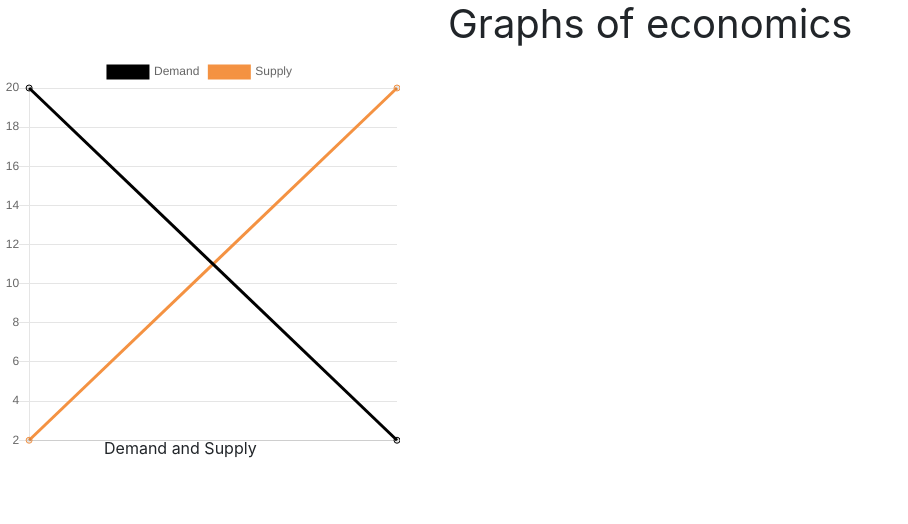
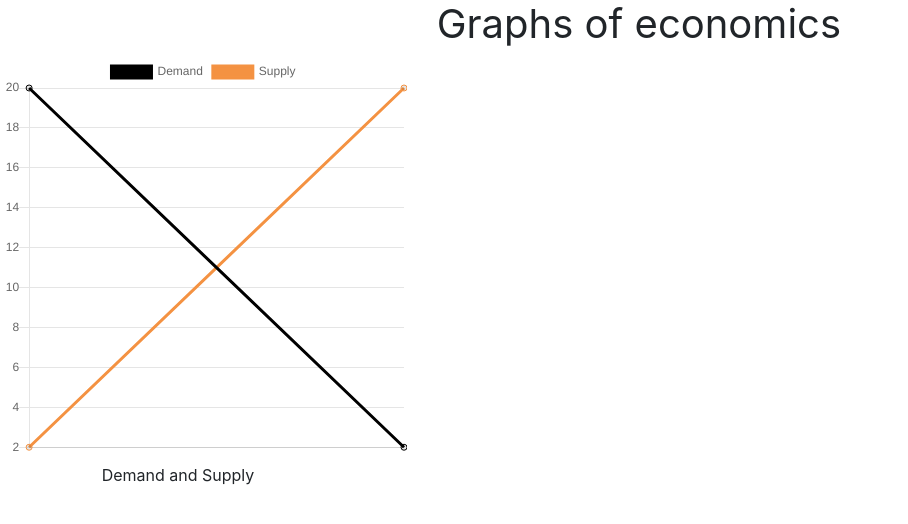
Before and after one commit to NickWatsonMan/Economics-Graphs, a Vue app in the folder my-project/: page / in a window 1280 px wide. Shown: the top 524 px of the page, without its empty margins (0-908 px from the left). Built offline with nearby package versions, Linux system fonts and the light colour scheme.

Commit message:
Bootstrap added

```diff
--- a/my-project/src/components/Hello.vue
+++ b/my-project/src/components/Hello.vue
@@ -1,18 +1,18 @@
 <template>
-  <div class="hello">
+<div class="hello">
   <head>
   </head>
-    <h1>Graphs of economics</h1>
-        <div id="result">
-          <h1></h1>
-        </div>
-
-        <div style="width: 400px">
+  <div class="row">
+    <div class="col-md-4"></div>
+    <div class="col-md-4"><h1>Graphs of economics</h1></div>
+  </div>
+  <div class="row">
+    <div class="col-md-4">
           <canvas id="demandSupplyChart" width="400" height="400"></canvas>
           <p>Demand and Supply</p>
-        </div>
-
+    </div>
   </div>
+</div>
 </template>
 <script>
 export default {
@@ -29,12 +29,10 @@ export default {
 <style scoped>
 h1 {
   font-weight: normal;
-  margin-left: 35%;
 }
 
 p {
   font-weight: normal;
-  margin-left: 26%;
-  margin-top: -20px;
+  margin-left: 25%;
 }
 </style>
```
